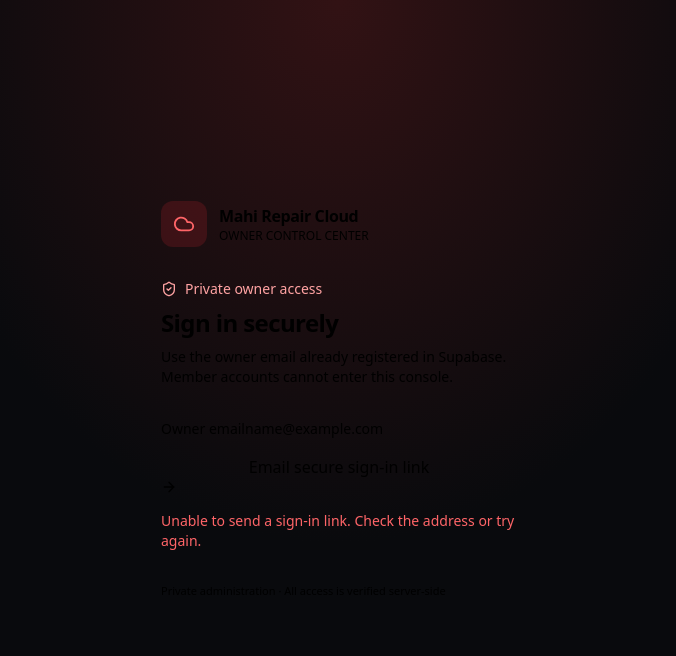
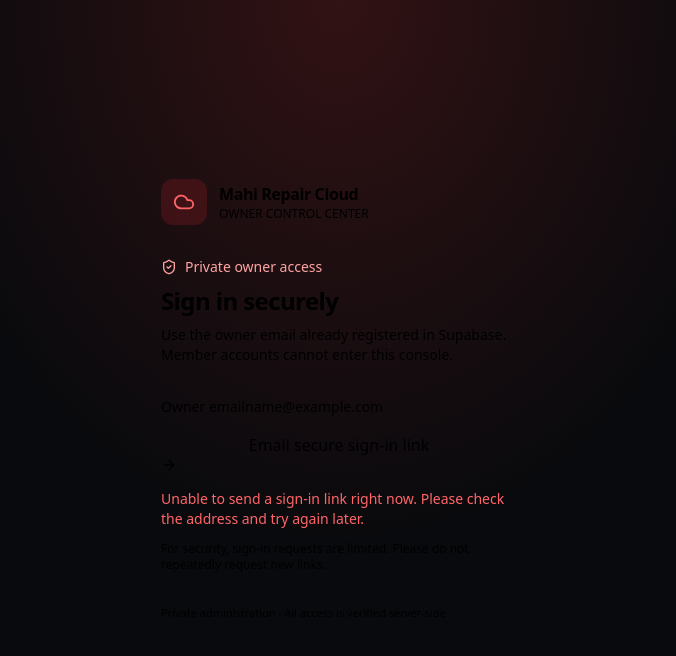
Before and after one commit to mahimahfud-ui/Mahi-Repair, a Next.js app in the folder admin-panel/: page /login in a window 1280 px wide. Both pictures are taken after typing "name@example.com" into the empty fields and a click on the button "Email secure sign-in link". Shown: the top 656 px of the page, without its empty margins (301-977 px from the left). Built offline with nearby package versions, Linux system fonts and the light colour scheme.

Commit message:
fix(admin): add sign-in resend cooldown and rate-limit feedback

```diff
--- a/admin-panel/src/app/login/page.tsx
+++ b/admin-panel/src/app/login/page.tsx
@@ -1,24 +1,111 @@
 "use client";
-import { FormEvent, useState } from 'react';
+
+import { FormEvent, useEffect, useState } from 'react';
 import { ShieldCheck, Cloud, ArrowRight } from 'lucide-react';
 import { requestSignInLink } from '@/app/actions';
+
+const RESEND_COOLDOWN_SECONDS = 60;
+
 export default function LoginPage() {
-  const [email,setEmail] = useState(''); const [sent,setSent] = useState(false); const [busy,setBusy] = useState(false); const [error,setError] = useState('');
+  const [email, setEmail] = useState('');
+  const [sent, setSent] = useState(false);
+  const [busy, setBusy] = useState(false);
+  const [cooldownSeconds, setCooldownSeconds] = useState(0);
+  const [error, setError] = useState('');
+
+  useEffect(() => {
+    if (cooldownSeconds <= 0) return;
+    const timer = window.setTimeout(() => {
+      setCooldownSeconds((remaining) => Math.max(0, remaining - 1));
+    }, 1000);
+    return () => window.clearTimeout(timer);
+  }, [cooldownSeconds]);
+
   async function submit(e: FormEvent) {
-    e.preventDefault(); setBusy(true); setError('');
+    e.preventDefault();
+    if (busy || cooldownSeconds > 0) return;
+
+    setBusy(true);
+    setError('');
     try {
       const result = await requestSignInLink(email);
-      if (!result.ok) { setError('Unable to send a sign-in link. Check the address or try again.'); return; }
+      if (!result.ok) {
+        if (result.reason === 'rate_limited') {
+          setCooldownSeconds(RESEND_COOLDOWN_SECONDS);
+          setError('Supabase is temporarily limiting sign-in emails. Wait 60 seconds before trying again. If this keeps happening, the Owner should review the Supabase Auth email and SMTP limits.');
+        } else if (result.reason === 'configuration') {
+          setError('Secure sign-in is not configured for this deployment yet. Please contact the Owner.');
+        } else {
+          setError('Unable to send a sign-in link right now. Please check the address and try again later.');
+        }
+        return;
+      }
+
       setSent(true);
-    } catch { setError('Unable to send a sign-in link. Check the address or try again.'); }
-    finally { setBusy(false); }
+      setCooldownSeconds(RESEND_COOLDOWN_SECONDS);
+    } catch {
+      setError('Unable to send a sign-in link right now. Please try again later.');
+    } finally {
+      setBusy(false);
+    }
   }
-  return <main className="min-h-screen grid place-items-center p-5 bg-[radial-gradient(ellipse_at_top,#321214_0%,#090a0d_48%)]">
-    <section className="panel w-full max-w-[420px] p-8 shadow-2xl shadow-black/40">
-      <div className="flex items-center gap-3 mb-8"><div className="rounded-xl bg-red-500/15 p-3 text-red-400"><Cloud size={22}/></div><div><div className="font-semibold tracking-tight">Mahi Repair Cloud</div><div className="text-xs muted">OWNER CONTROL CENTER</div></div></div>
-      <div className="mb-6"><div className="mb-2 flex items-center gap-2 text-sm text-red-300"><ShieldCheck size={16}/> Private owner access</div><h1 className="text-2xl font-semibold tracking-tight">Sign in securely</h1><p className="muted text-sm mt-2">Use the owner email already registered in Supabase. Member accounts cannot enter this console.</p></div>
-      {sent ? <div className="rounded-xl border border-emerald-900 bg-emerald-950/30 p-4 text-sm text-emerald-200">A sign-in link request was accepted. Check your inbox and open the link on this device.</div> : <form onSubmit={submit} className="space-y-4"><label className="block text-sm">Owner email<input className="field mt-2" type="email" autoComplete="email" required value={email} onChange={e=>setEmail(e.target.value)} placeholder="owner@example.com"/></label><button className="btn btn-primary w-full" disabled={busy}>{busy?'Sending…':'Email secure sign-in link'} <ArrowRight size={16}/></button></form>}
-      {error&&<p className="mt-4 text-sm text-red-400">{error}</p>}<p className="mt-8 text-[11px] muted">Private administration · All access is verified server-side</p>
-    </section>
-  </main>;
+
+  const cooldownLabel = `${String(Math.floor(cooldownSeconds / 60)).padStart(2, '0')}:${String(cooldownSeconds % 60).padStart(2, '0')}`;
+
+  return (
+    <main className="min-h-screen grid place-items-center p-5 bg-[radial-gradient(ellipse_at_top,#321214_0%,#090a0d_48%)]">
+      <section className="panel w-full max-w-[420px] p-8 shadow-2xl shadow-black/40">
+        <div className="flex items-center gap-3 mb-8">
+          <div className="rounded-xl bg-red-500/15 p-3 text-red-400"><Cloud size={22} /></div>
+          <div>
+            <div className="font-semibold tracking-tight">Mahi Repair Cloud</div>
+            <div className="text-xs muted">OWNER CONTROL CENTER</div>
+          </div>
+        </div>
+
+        <div className="mb-6">
+          <div className="mb-2 flex items-center gap-2 text-sm text-red-300"><ShieldCheck size={16} /> Private owner access</div>
+          <h1 className="text-2xl font-semibold tracking-tight">Sign in securely</h1>
+          <p className="muted text-sm mt-2">Use the owner email already registered in Supabase. Member accounts cannot enter this console.</p>
+        </div>
+
+        {sent && (
+          <div role="status" aria-live="polite" className="mb-4 rounded-xl border border-emerald-900 bg-emerald-950/30 p-4 text-sm text-emerald-200">
+            Your request was accepted. If this address is eligible for owner sign-in, check your inbox and open the latest link on this device.
+          </div>
+        )}
+
+        <form onSubmit={submit} className="space-y-4">
+          <label className="block text-sm">
+            Owner email
+            <input
+              className="field mt-2"
+              type="email"
+              autoComplete="email"
+              required
+              maxLength={254}
+              value={email}
+              onChange={(event) => setEmail(event.target.value)}
+              placeholder="owner@example.com"
+            />
+          </label>
+
+          <button className="btn btn-primary w-full" disabled={busy || cooldownSeconds > 0}>
+            {busy
+              ? 'Sending…'
+              : cooldownSeconds > 0
+                ? `Resend available in ${cooldownLabel}`
+                : sent
+                  ? 'Resend sign-in link'
+                  : 'Email secure sign-in link'}
+            <ArrowRight size={16} />
+          </button>
+        </form>
+
+        {error && <p role="alert" aria-live="polite" className="mt-4 text-sm text-red-400">{error}</p>}
+        <p className="mt-3 text-xs muted">For security, sign-in requests are limited. Please do not repeatedly request new links.</p>
+        <p className="mt-8 text-[11px] muted">Private administration · All access is verified server-side</p>
+      </section>
+    </main>
+  );
 }
```
